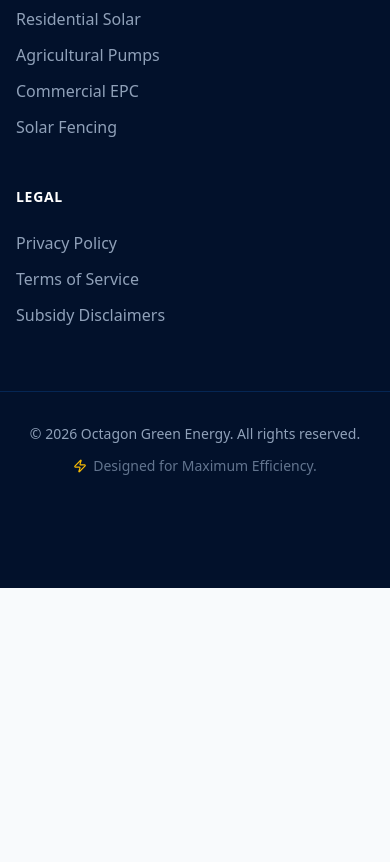
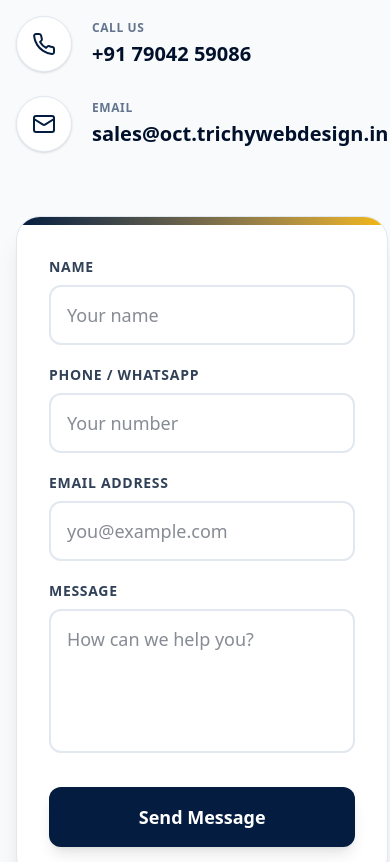
Before and after one commit to jerrymelvinj/octagon-green-energy, a React (Vite) app: page / in a window 390 px wide. Shown: the part 7120-7982 px from the top of the page. Before the commit the page ends 7708 px from the top, so only its background shows below. Built offline with nearby package versions, Linux system fonts and the light colour scheme.

Commit message:
feat: add robust contact form linked to formsubmit

```diff
--- a/src/App.tsx
+++ b/src/App.tsx
@@ -13,7 +13,8 @@
   CheckCircle2,
   AlertCircle,
   Star,
-  ChevronDown
+  ChevronDown,
+  Mail
 } from 'lucide-react';
 import { clsx, type ClassValue } from 'clsx';
 import { twMerge } from 'tailwind-merge';
@@ -590,9 +591,81 @@
   );
 }
 
+function ContactForm() {
+  return (
+    <section id="contact" className="py-24 bg-slate-50 border-t border-border-subtle relative z-10">
+      <div className="max-w-7xl mx-auto px-4 sm:px-6 lg:px-8">
+        <div className="grid lg:grid-cols-2 gap-16 items-center">
+          <div>
+            <span className="text-accent-dark font-extrabold text-sm tracking-widest uppercase bg-accent/10 px-3 py-1.5 rounded-full inline-block mb-4">
+              Get In Touch
+            </span>
+            <h2 className="text-3xl md:text-5xl font-extrabold text-primary-dark mb-6">Have questions? We're here to help.</h2>
+            <p className="text-slate-600 leading-relaxed text-lg font-medium mb-8">
+              Whether you need a custom commercial quote or just want to understand the PM Surya Ghar subsidy process, drop us a message.
+            </p>
+            <div className="space-y-6">
+              <div className="flex items-center gap-5">
+                <div className="w-14 h-14 bg-white shadow-sm border border-border-subtle rounded-full flex items-center justify-center">
+                  <Phone className="text-primary" size={24} />
+                </div>
+                <div>
+                  <p className="text-xs text-slate-500 font-extrabold uppercase tracking-wider mb-1">Call Us</p>
+                  <p className="font-extrabold text-primary-dark text-xl">+91 79042 59086</p>
+                </div>
+              </div>
+              <div className="flex items-center gap-5">
+                <div className="w-14 h-14 bg-white shadow-sm border border-border-subtle rounded-full flex items-center justify-center">
+                  <Mail className="text-primary" size={24} />
+                </div>
+                <div>
+                  <p className="text-xs text-slate-500 font-extrabold uppercase tracking-wider mb-1">Email</p>
+                  <p className="font-extrabold text-primary-dark text-xl">sales@oct.trichywebdesign.in</p>
+                </div>
+              </div>
+            </div>
+          </div>
+
+          <div className="bg-white rounded-3xl p-8 md:p-10 border border-border-subtle shadow-xl relative overflow-hidden">
+            <div className="absolute top-0 left-0 w-full h-2 bg-gradient-to-r from-primary to-accent"></div>
+            <form action="https://formsubmit.co/sales@oct.trichywebdesign.in" method="POST" className="space-y-5 mt-2">
+              <input type="hidden" name="_subject" value="New Lead from Octagon Green Energy Website!" />
+              <input type="hidden" name="_captcha" value="false" />
+              <input type="hidden" name="_template" value="table" />
+
+              <div>
+                <label className="block text-sm font-extrabold text-slate-700 mb-2 uppercase tracking-wider">Name</label>
+                <input required type="text" name="name" className="w-full px-4 py-3.5 rounded-xl border-2 border-slate-200 focus:outline-none focus:ring-0 focus:border-primary transition-all text-lg font-medium" placeholder="Your name" />
+              </div>
+              <div>
+                <label className="block text-sm font-extrabold text-slate-700 mb-2 uppercase tracking-wider">Phone / WhatsApp</label>
+                <input required type="tel" name="phone" className="w-full px-4 py-3.5 rounded-xl border-2 border-slate-200 focus:outline-none focus:ring-0 focus:border-primary transition-all text-lg font-medium" placeholder="Your number" />
+              </div>
+              <div>
+                <label className="block text-sm font-extrabold text-slate-700 mb-2 uppercase tracking-wider">Email Address</label>
+                <input required type="email" name="email" className="w-full px-4 py-3.5 rounded-xl border-2 border-slate-200 focus:outline-none focus:ring-0 focus:border-primary transition-all text-lg font-medium" placeholder="you@example.com" />
+              </div>
+              <div>
+                <label className="block text-sm font-extrabold text-slate-700 mb-2 uppercase tracking-wider">Message</label>
+                <textarea required name="message" rows={4} className="w-full px-4 py-3.5 rounded-xl border-2 border-slate-200 focus:outline-none focus:ring-0 focus:border-primary transition-all text-lg font-medium resize-none" placeholder="How can we help you?"></textarea>
+              </div>
+
+              <input type="text" name="_honey" className="hidden" />
+
+              <button type="submit" className="w-full bg-primary hover:bg-primary-dark text-white font-extrabold py-4 rounded-xl transition-all shadow-lg mt-2 text-lg">
+                Send Message
+              </button>
+            </form>
+          </div>
+        </div>
+      </div>
+    </section>
+  );
+}
+
 function Footer() {
   return (
-    <footer id="contact" className="bg-primary-dark text-slate-400 py-16 pb-28 md:pb-16 border-t border-[#031530]">
+    <footer className="bg-primary-dark text-slate-400 py-16 pb-28 md:pb-16 border-t border-[#031530]">
       <div className="max-w-7xl mx-auto px-4 sm:px-6 lg:px-8 grid grid-cols-1 md:grid-cols-4 gap-12">
         <div className="col-span-1 md:col-span-2">
            <div className="flex items-center gap-3 mb-6">
@@ -655,6 +728,7 @@
         <Calculator />
         <Testimonials />
         <FAQ />
+        <ContactForm />
       </main>
       <Footer />
       <MobileActionDrawer />
```
